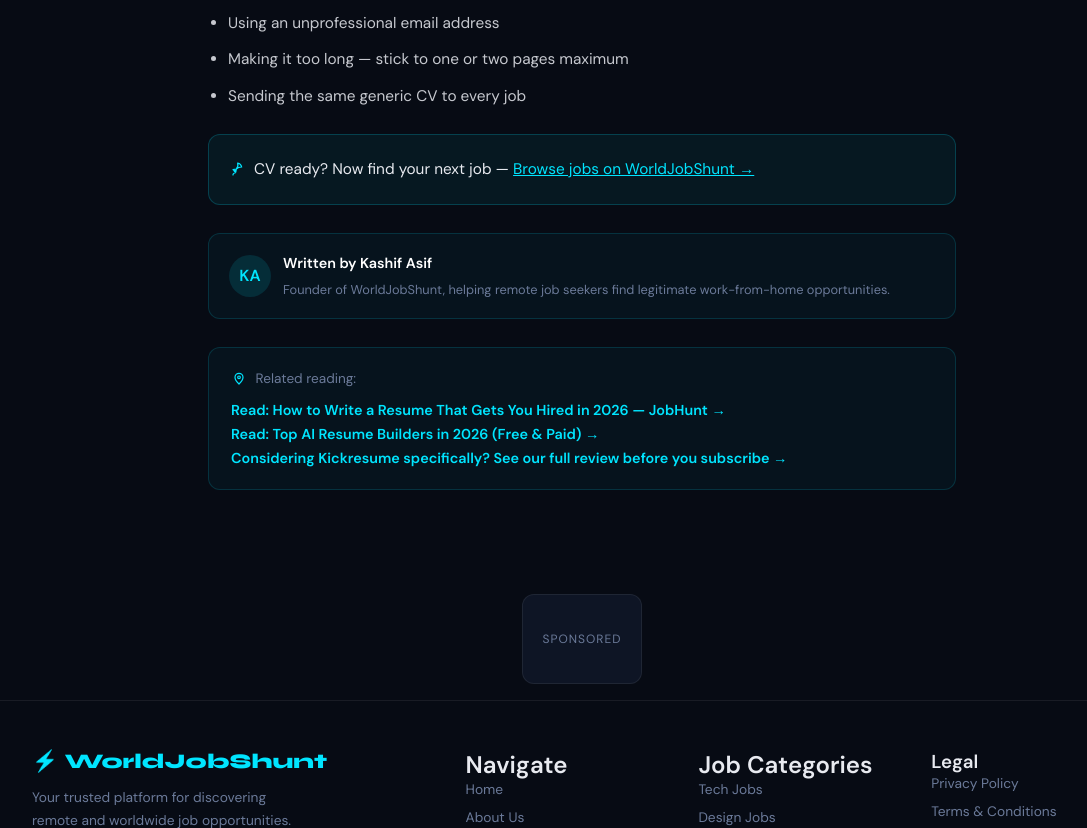
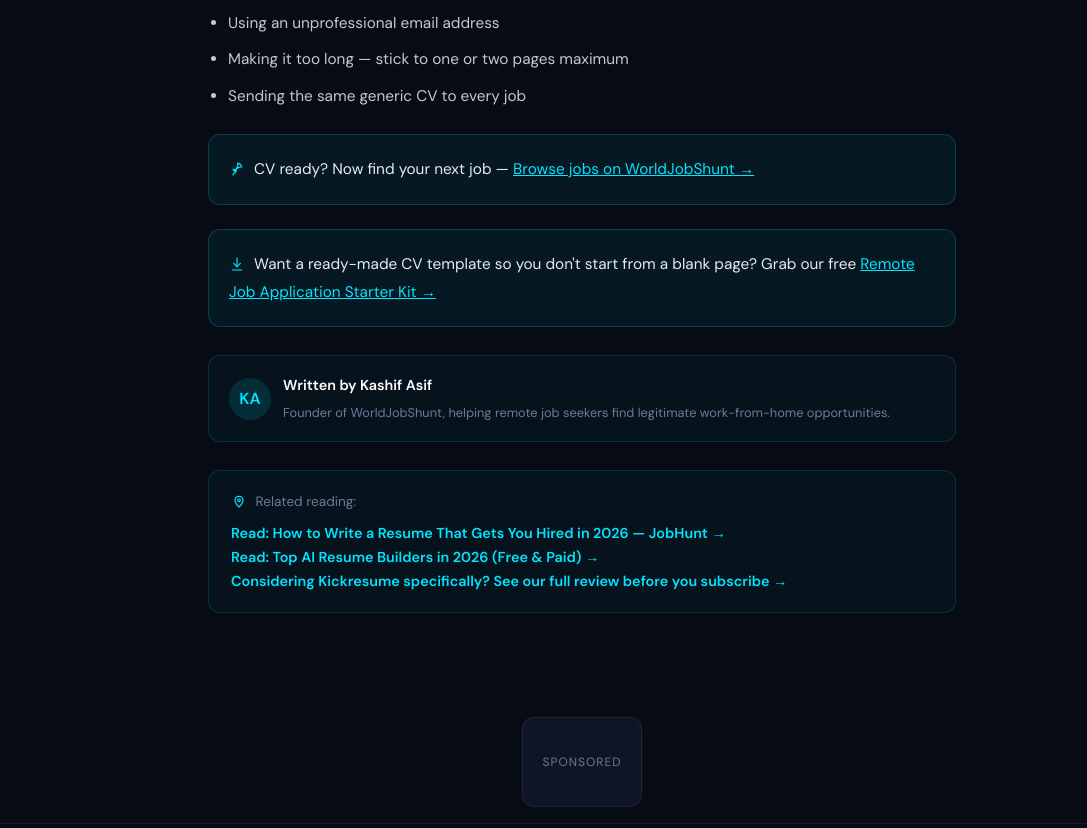
Before and after one commit to Kashifasif2493/jobhunt, a Flask app: page /blog/how-to-make-a-professional-cv in a window 1280 px wide. Shown: the part 1989-2817 px from the top of the page, without its empty margins (58-1145 px from the left). Run offline with Flask 3, Linux system fonts and the light colour scheme.

Commit message:
Update blog_cv.html

```diff
--- a/jobhunt-main/templates/blog_cv.html
+++ b/jobhunt-main/templates/blog_cv.html
@@ -82,6 +82,7 @@
       <li>Sending the same generic CV to every job</li>
     </ul>
     <div class="tip-box"><p><svg viewBox="0 0 24 24" width="16" height="16" fill="none" stroke="currentColor" stroke-width="1.8" stroke-linecap="round" stroke-linejoin="round" style="vertical-align:-3px;margin-right:5px;color:var(--accent)"><path d="M13 3s5 1 6 6c-3 0-6 1-8 3l-1 5-4-4 5-1c2-2 3-5 2-9z"/><circle cx="9" cy="15" r="1"/><path d="M6 21c0-2 1-3 3-3"/></svg> CV ready? Now find your next job — <a href="/" style="color:var(--accent)">Browse jobs on WorldJobShunt →</a></p></div>
+    <div class="tip-box"><p><svg viewBox="0 0 24 24" width="16" height="16" fill="none" stroke="currentColor" stroke-width="1.8" stroke-linecap="round" stroke-linejoin="round" style="vertical-align:-3px;margin-right:5px;color:var(--accent)"><path d="M12 3v13"/><path d="M7 11l5 5 5-5"/><path d="M5 21h14"/></svg> Want a ready-made CV template so you don't start from a blank page? Grab our free <a href="/resources" style="color:var(--accent)">Remote Job Application Starter Kit →</a></p></div>
 
     <div class="author-box" style="display:flex; align-items:center; gap:12px; background:rgba(0,229,255,0.04); border:1px solid rgba(0,229,255,0.15); border-radius:12px; padding:16px 20px; margin:28px 0;">
       <div style="width:42px; height:42px; border-radius:50%; background:rgba(0,229,255,0.12); display:flex; align-items:center; justify-content:center; color:var(--accent); font-weight:700; flex-shrink:0;">KA</div>
```
